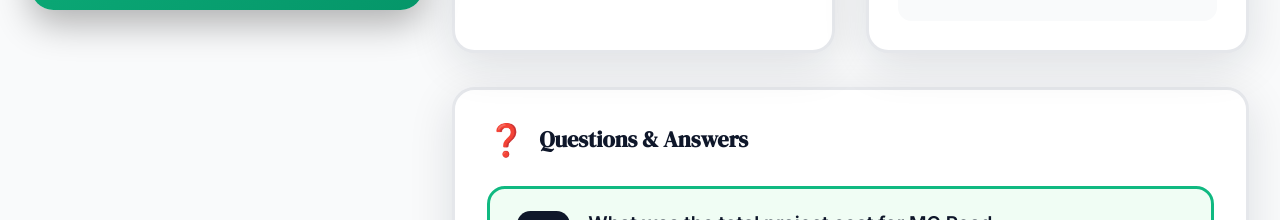
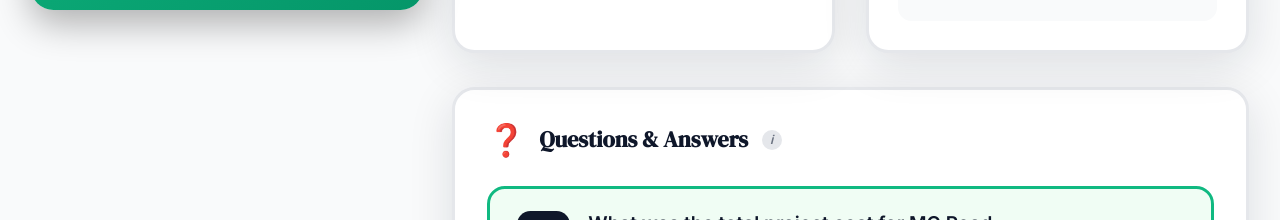
Before and after one commit to Yugantar-NGO/youRTI-UI, a Next.js app: page /rti/rti-001 in a window 1280 px wide. Shown: the part 1280-1500 px from the top of the page. Built offline with nearby package versions, Linux system fonts and the light colour scheme.

Commit message:
feat(qa-section): add info icon to Questions & Answers section

```diff
--- a/src/components/features/rti-detail/molecules/QASection.tsx
+++ b/src/components/features/rti-detail/molecules/QASection.tsx
@@ -1,6 +1,7 @@
 'use client'
 
 import { BaseProps, RTIStatus } from '@/types'
+import { InfoIcon } from '../atoms'
 import styles from './QASection.module.css'
 
 export interface QAItem {
@@ -56,6 +57,7 @@ export function QASection({ qaItems, rtiStatus, className = '' }: QASectionProps
       <div className={styles.header}>
         <div className={styles.icon}>❓</div>
         <div className={styles.title}>Questions & Answers</div>
+        <InfoIcon tooltip="Detailed breakdown of each question asked in the RTI and the corresponding response from the department, including status and source documents." />
       </div>
 
       <div className={styles.qaList}>
```
